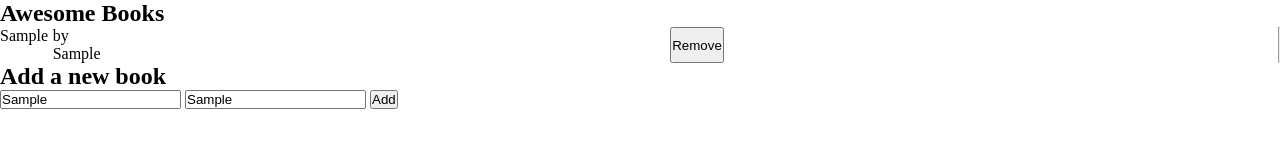
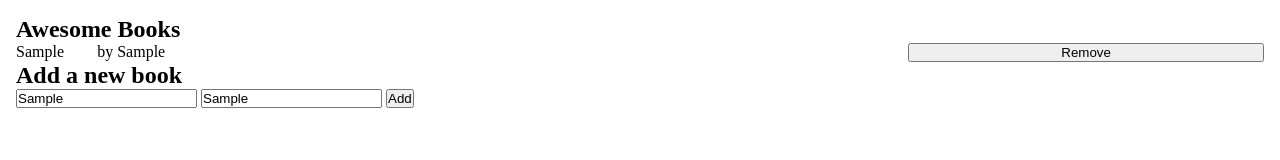
Before and after one commit to Godedict/Awesome-books, a website: page index.html in a window 1280 px wide. Both pictures are taken after typing "Sample", "Sample" into the empty fields and a click on the button "Add". Drawn offline with Linux system fonts and the light colour scheme.

Commit message:
Add styling

```diff
--- a/index.html
+++ b/index.html
@@ -7,7 +7,7 @@
   <link rel="stylesheet" href="style.css">
 </head>
 <body>
-  <section>
+  <section class="heading">
     <h1>Awesome Books</h1>
     <div class="container-list">
       <ul class="book-list">
--- a/script.js
+++ b/script.js
@@ -26,7 +26,6 @@ class BookStorage {
                                     <p id="authorp">by ${element.bookAuthor}</p>
                                     </div>
                                     <button class="delete" data-id="${element.id}">Remove</button>
-                                    <hr/>
                                     </li>
     `;
         idBook += 1;
--- a/style.css
+++ b/style.css
@@ -1,6 +1,10 @@
 * {
   margin: 0;
   padding: 0;
+}
+
+.heading {
+  margin: 1rem;
 }
 
 .book-ul {
@@ -11,12 +15,11 @@
   display: flex;
   justify-content: space-between;
   gap: 5%;
-  width: 100%;
 }
 
 .title-container {
   display: flex;
-  width: fit-content;
+  width: 70%;
 }
 
 #titlep {
@@ -28,4 +31,5 @@
 }
 
 .delete {
+  width: 30%;
 }
```
